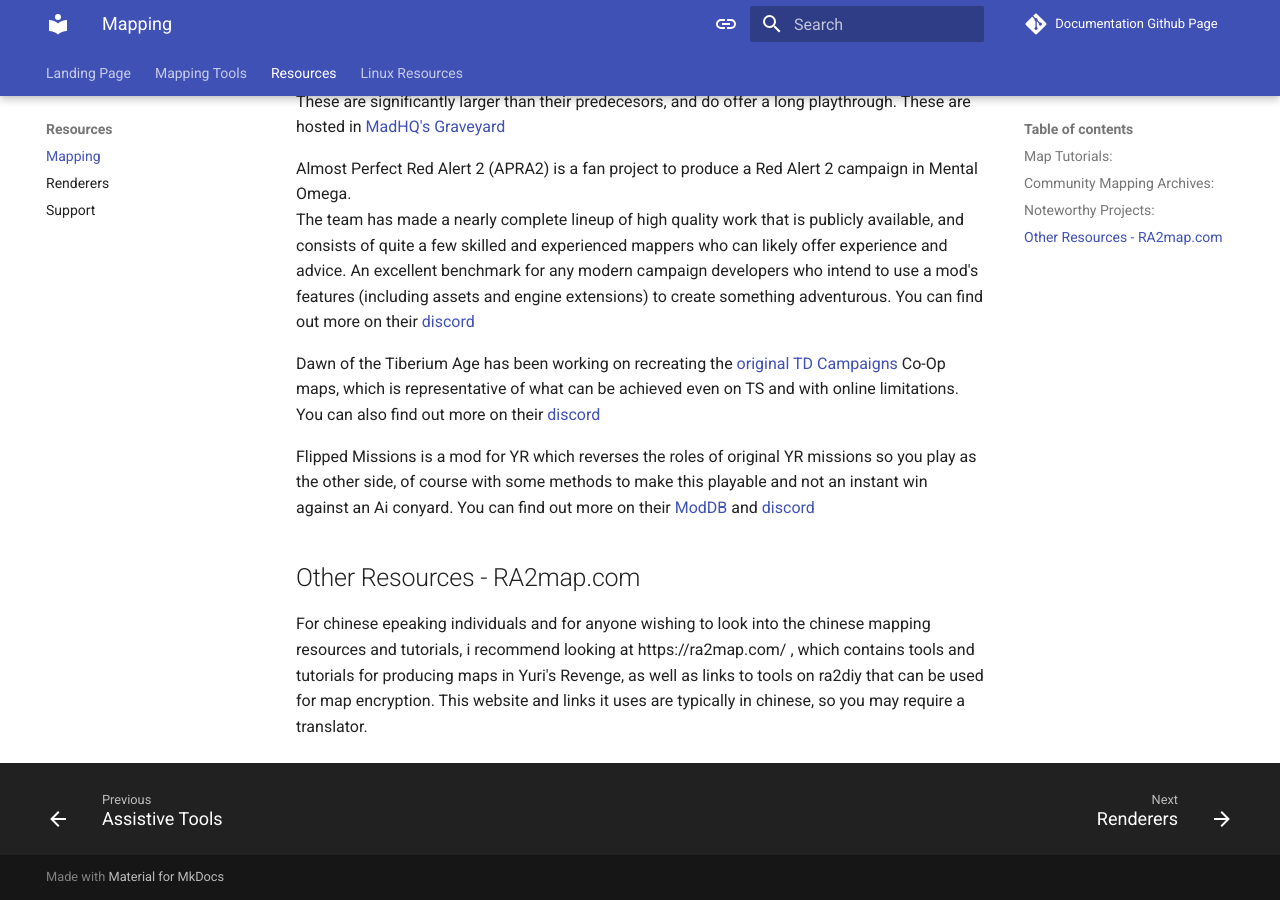
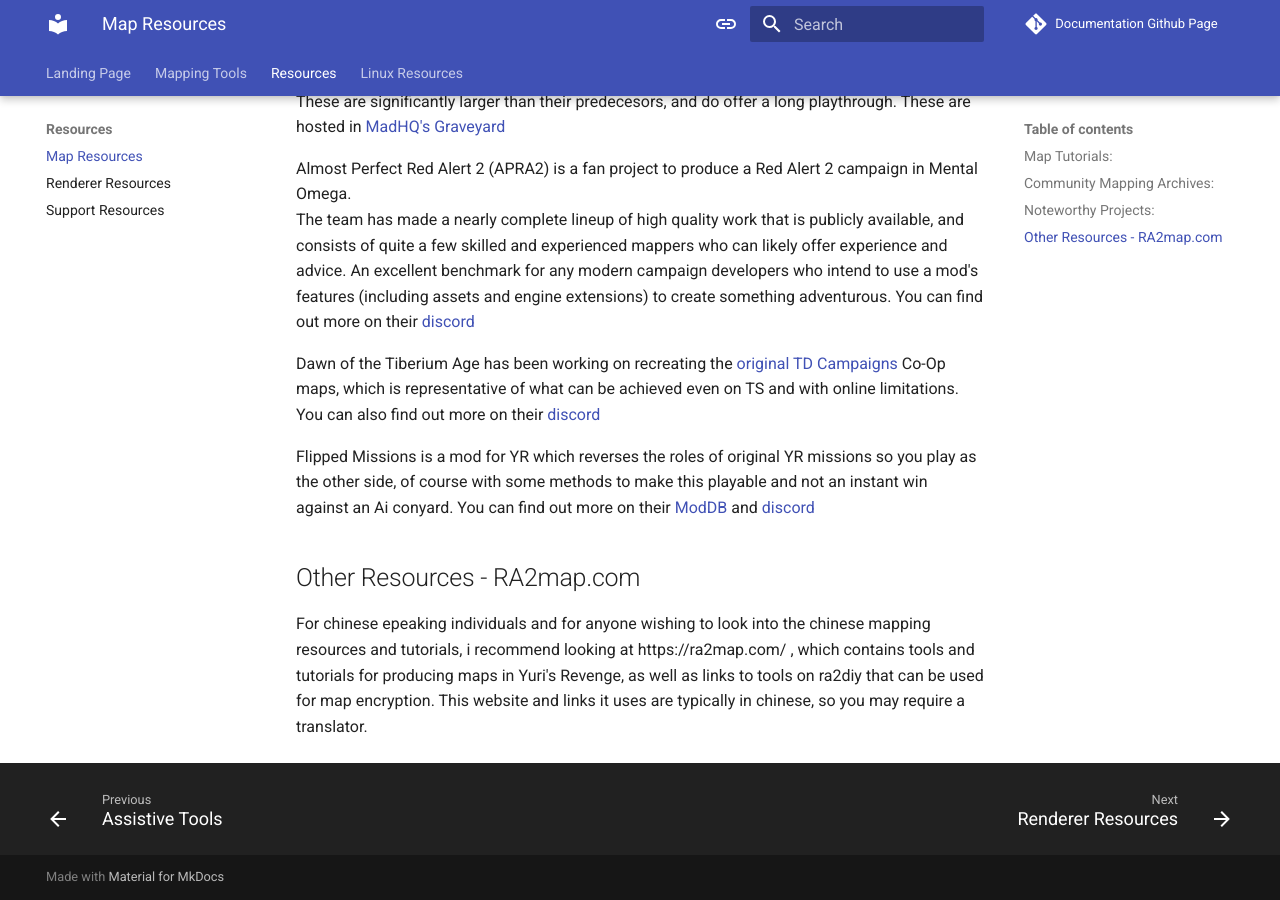
Before and after one commit to CatTanker/cnc_map_tool_guide, an MkDocs documentation site: the page built from docs/mapresources.md, in a window 1280 px wide and 900 px high, scrolled down 1311 px. Built offline with MkDocs 1.6.1 and Material for MkDocs 9.7.7, drawn with Linux system fonts in a browser that asks for light colours; comment, search, counter and statistics services are not loaded.

Commit message:
Reorganize mkdocs.yml configuration

```diff
--- a/mkdocs.yml
+++ b/mkdocs.yml
@@ -78,9 +78,9 @@
     - 'Original Editor': 'core_editors.md'
     - 'Assistive Tools': 'additional_tools.md'
   - 'Resources':
-    - 'Mapping': 'mapresources.md'
-    - 'Renderers': 'rendererresources.md'
-    - 'Support' : 'generalsupport.md'
+    - 'Map Resources': 'mapresources.md'
+    - 'Renderer Resources': 'rendererresources.md'
+    - 'Support Resources' : 'generalsupport.md'
   - 'Linux Resources':
     - 'Introduction': 'linuxintro.md'
     - 'Bottles': 'bottles.md'
```
